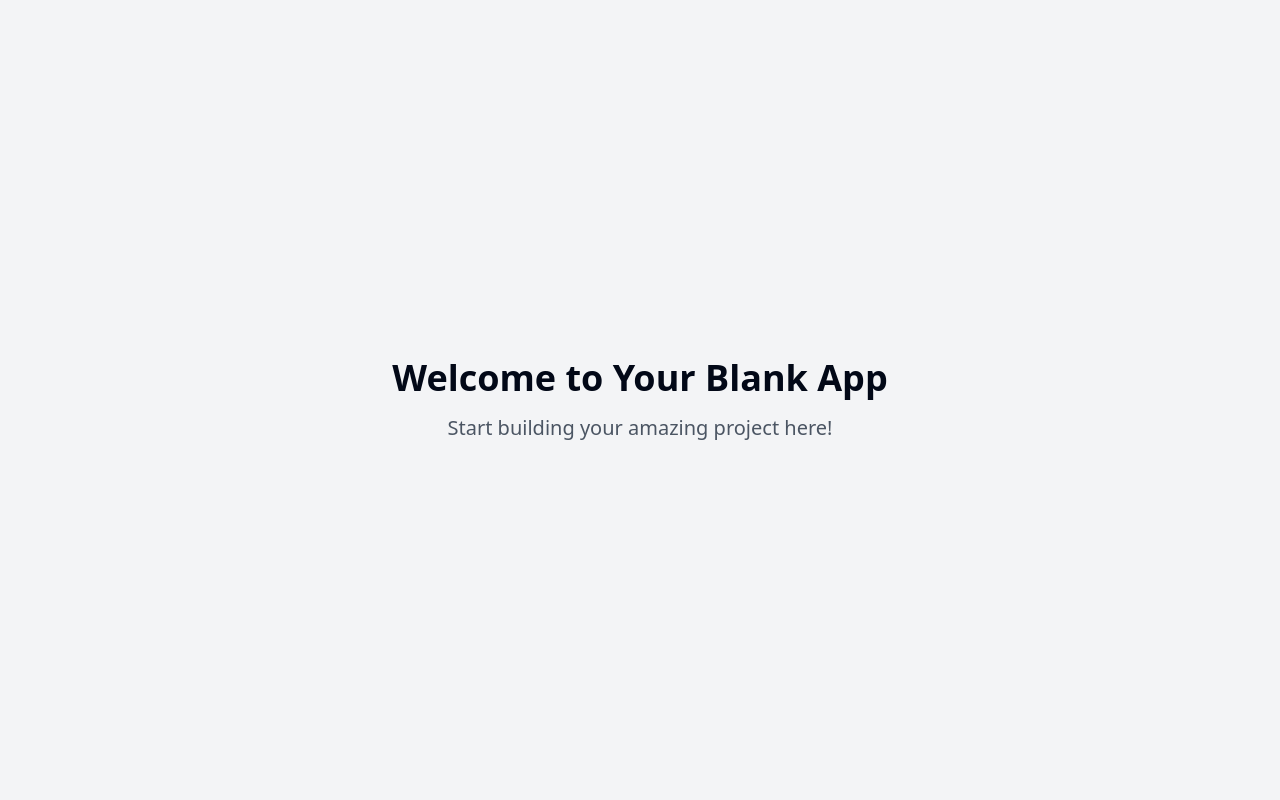
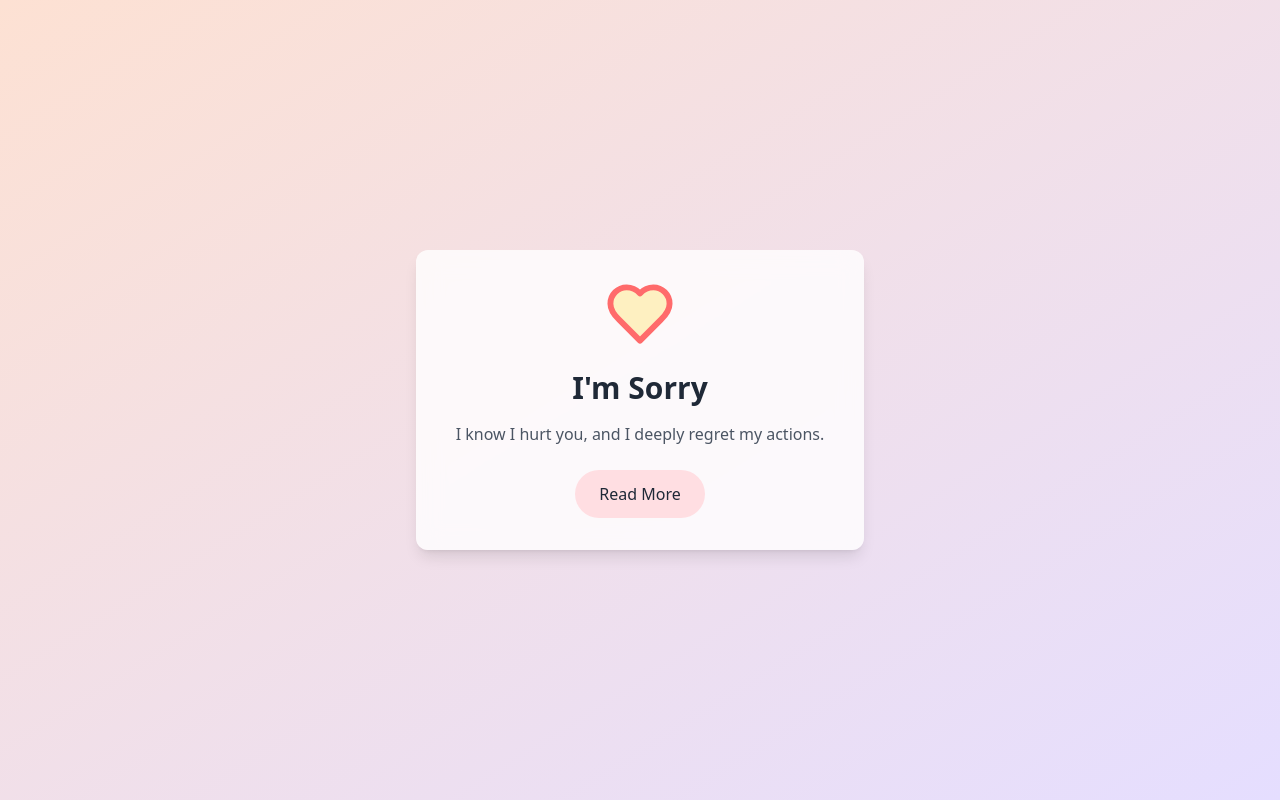
Before and after one commit to Tejas123456789000/sweet-apology-webpage-love, a React (Vite) app: page / in a window 1280 px wide. Built offline with nearby package versions, Linux system fonts and the light colour scheme.

Commit message:
Create apology web page

```diff
--- a/package.json
+++ b/package.json
@@ -45,6 +45,7 @@
     "cmdk": "^1.0.0",
     "date-fns": "^3.6.0",
     "embla-carousel-react": "^8.3.0",
+    "framer-motion": "^12.6.3",
     "input-otp": "^1.2.4",
     "lucide-react": "^0.462.0",
     "next-themes": "^0.3.0",
--- a/src/pages/Index.tsx
+++ b/src/pages/Index.tsx
@@ -1,14 +1,72 @@
-// Update this page (the content is just a fallback if you fail to update the page)
 
-const Index = () => {
+import React, { useState } from 'react';
+import { Heart } from 'lucide-react';
+import { motion } from 'framer-motion';
+
+const SweetApology: React.FC = () => {
+  const [showFullMessage, setShowFullMessage] = useState(false);
+
   return (
-    <div className="min-h-screen flex items-center justify-center bg-gray-100">
-      <div className="text-center">
-        <h1 className="text-4xl font-bold mb-4">Welcome to Your Blank App</h1>
-        <p className="text-xl text-gray-600">Start building your amazing project here!</p>
-      </div>
+    <div className="min-h-screen flex items-center justify-center bg-gradient-to-br from-[#FDE1D3] to-[#E5DEFF] p-4">
+      <motion.div
+        initial={{ opacity: 0, scale: 0.9 }}
+        animate={{ opacity: 1, scale: 1 }}
+        transition={{ duration: 0.5 }}
+        className="bg-white/80 backdrop-blur-md rounded-xl shadow-lg p-8 max-w-md w-full text-center"
+      >
+        <motion.div
+          initial={{ scale: 1 }}
+          animate={{ scale: [1, 1.2, 1] }}
+          transition={{
+            duration: 1.5,
+            repeat: Infinity,
+            repeatType: "loop"
+          }}
+          className="flex justify-center mb-6"
+        >
+          <Heart color="#FF6B6B" size={64} fill="#FFD93D" fillOpacity={0.3} />
+        </motion.div>
+
+        <h1 className="text-3xl font-bold text-gray-800 mb-4">
+          I'm Sorry
+        </h1>
+
+        <p className="text-gray-600 mb-6">
+          I know I hurt you, and I deeply regret my actions.
+          {showFullMessage && (
+            <>
+              <br /><br />
+              I value our connection more than anything, and I hope you can forgive me.
+              My heart is truly sorry for the pain I've caused.
+            </>
+          )}
+        </p>
+
+        {!showFullMessage && (
+          <motion.button
+            whileHover={{ scale: 1.05 }}
+            whileTap={{ scale: 0.95 }}
+            onClick={() => setShowFullMessage(true)}
+            className="bg-[#FFDEE2] text-gray-800 px-6 py-3 rounded-full hover:bg-[#FFB6C1] transition-colors"
+          >
+            Read More
+          </motion.button>
+        )}
+
+        {showFullMessage && (
+          <motion.button
+            initial={{ opacity: 0 }}
+            animate={{ opacity: 1 }}
+            whileHover={{ scale: 1.05 }}
+            whileTap={{ scale: 0.95 }}
+            className="bg-[#E5DEFF] text-gray-800 px-6 py-3 rounded-full hover:bg-[#D3C4FF] transition-colors"
+          >
+            I Hope You Can Forgive Me
+          </motion.button>
+        )}
+      </motion.div>
     </div>
   );
 };
 
-export default Index;
+export default SweetApology;
```
Also changed, not shown: 1 other file (tests, documents, lock files or other folders).
